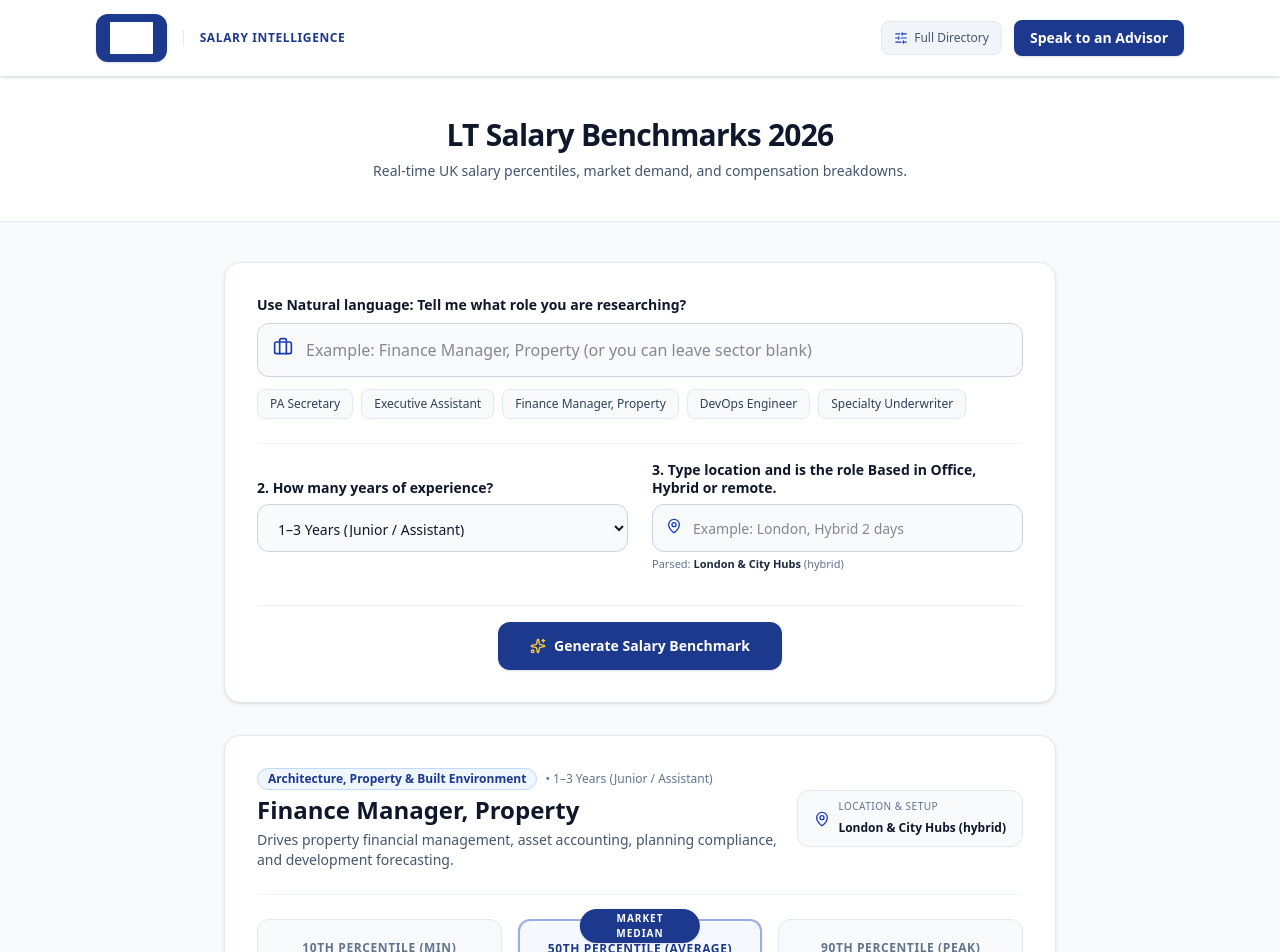
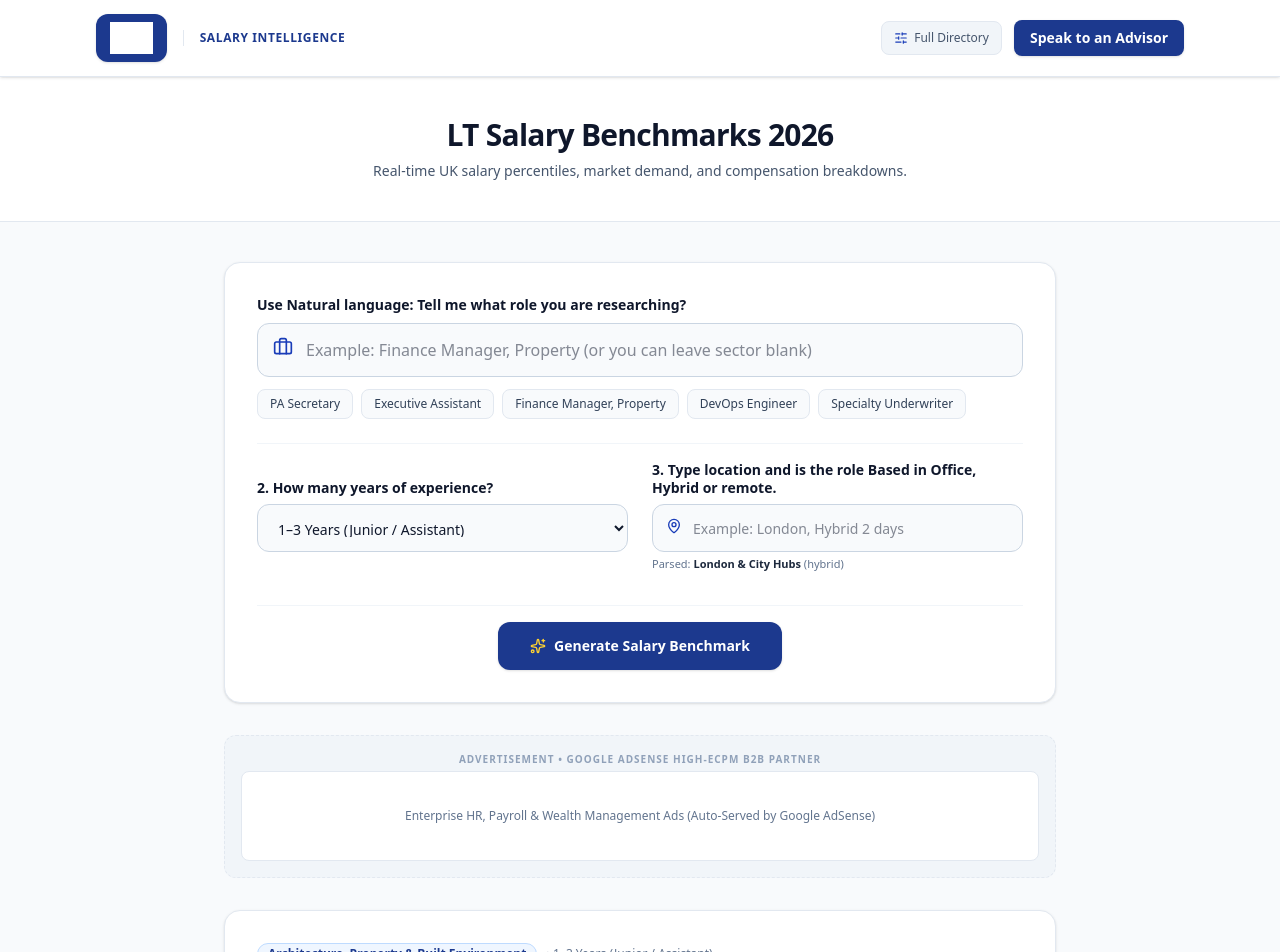
Before and after one commit to lucfountain-crypto/liberty-salaries, a Next.js app: page / in a window 1280 px wide. Shown: the top 952 px of the page. Built offline with nearby package versions, Linux system fonts and the light colour scheme; grey boxes are pictures that could not be loaded.

Commit message:
Add Google AdSense banner slot and clean default inputs

```diff
--- a/src/app/components/SalaryDashboard.tsx
+++ b/src/app/components/SalaryDashboard.tsx
@@ -569,6 +569,16 @@ export default function SalaryDashboard() {
 
             </div>
 
+            {/* Google AdSense Leaderboard Slot */}
+            <div className="bg-slate-100 border border-slate-200 border-dashed rounded-xl p-4 text-center">
+              <span className="text-[10px] font-semibold uppercase tracking-widest text-slate-400 block mb-1">
+                ADVERTISEMENT • GOOGLE ADSENSE High-eCPM B2B PARTNER
+              </span>
+              <div className="h-[90px] flex items-center justify-center bg-white rounded-lg border border-slate-200 text-xs text-slate-500">
+                <span>Enterprise HR, Payroll & Wealth Management Ads (Auto-Served by Google AdSense)</span>
+              </div>
+            </div>
+
             {/* Benchmark Results Output Card */}
             {hasGenerated && (
               <div className="bg-white border border-slate-200 rounded-2xl p-6 sm:p-8 shadow-sm space-y-6">
```
